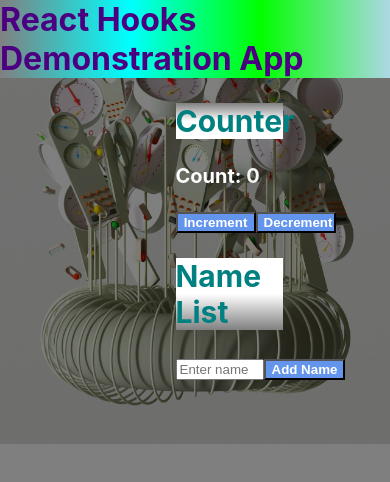
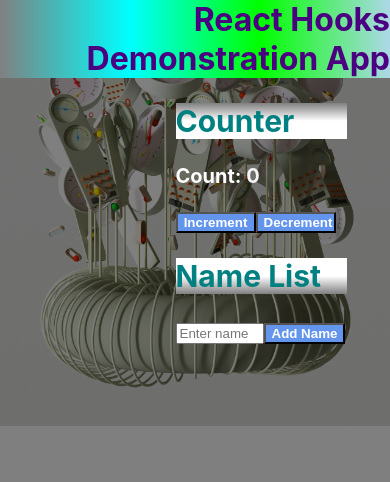
Before and after one commit to Seun0001/React_Hooks_Demonstration_App, a React (Create React App) app in the folder react-hooks-demonstration-app/: page / in a window 390 px wide. Shown: the top 482 px of the page. Built offline with nearby package versions, Linux system fonts and the light colour scheme.

Commit message:
Hooks on React Project Done

```diff
--- a/react-hooks-demonstration-app/src/Components/ReactHooks/ReactHooks.css
+++ b/react-hooks-demonstration-app/src/Components/ReactHooks/ReactHooks.css
@@ -66,15 +66,18 @@ button {
 
 /* Mobile view of the webpage */
 @media screen and (max-width: 1200px) {
+    h1 {
+        text-align: end;
+    }
     .countList > h2 {
         color: teal;
         background: linear-gradient(grey, white, white);
-        width: 50%;
+        width: 80%;
     }
     .keyName > h2 {
         color: teal;
         background: linear-gradient(white, white, grey);
-        width: 50%;
+        width: 80%;
     }
     .new-edit {
         display: flex;
```
